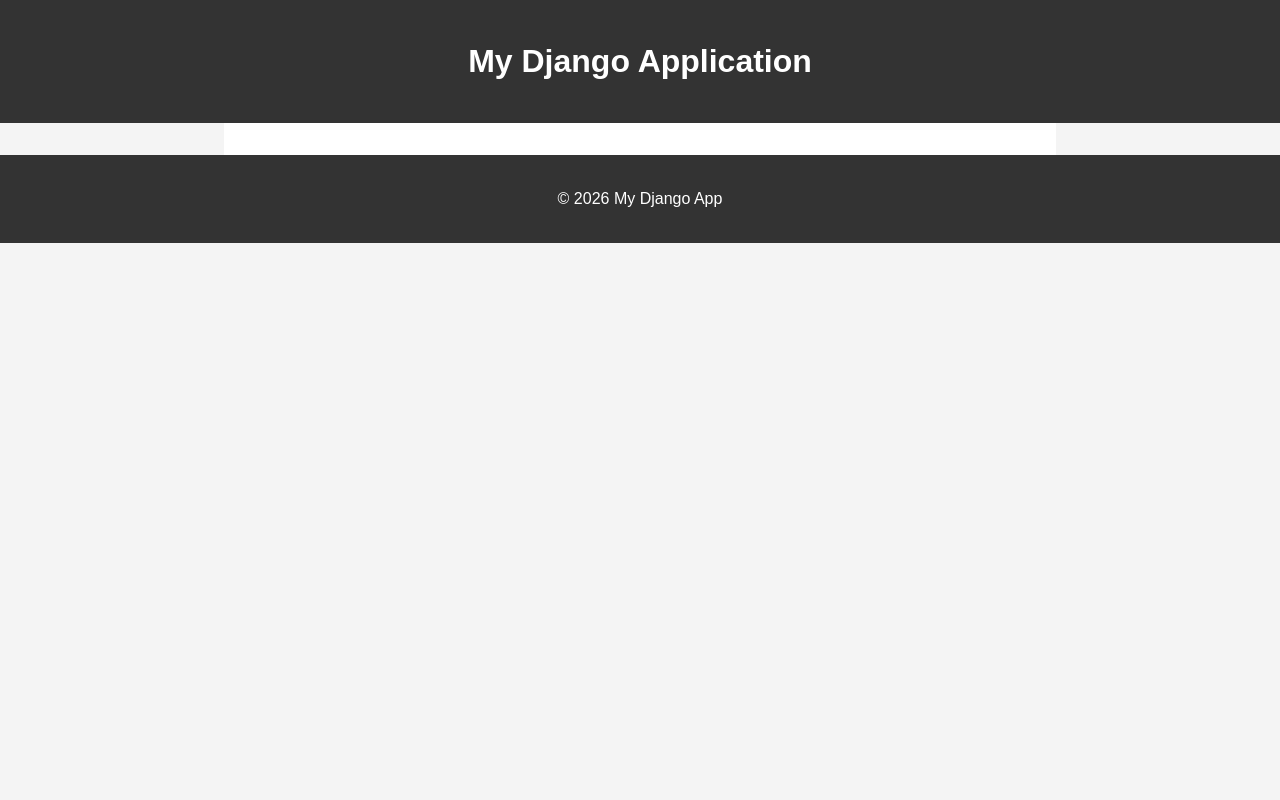
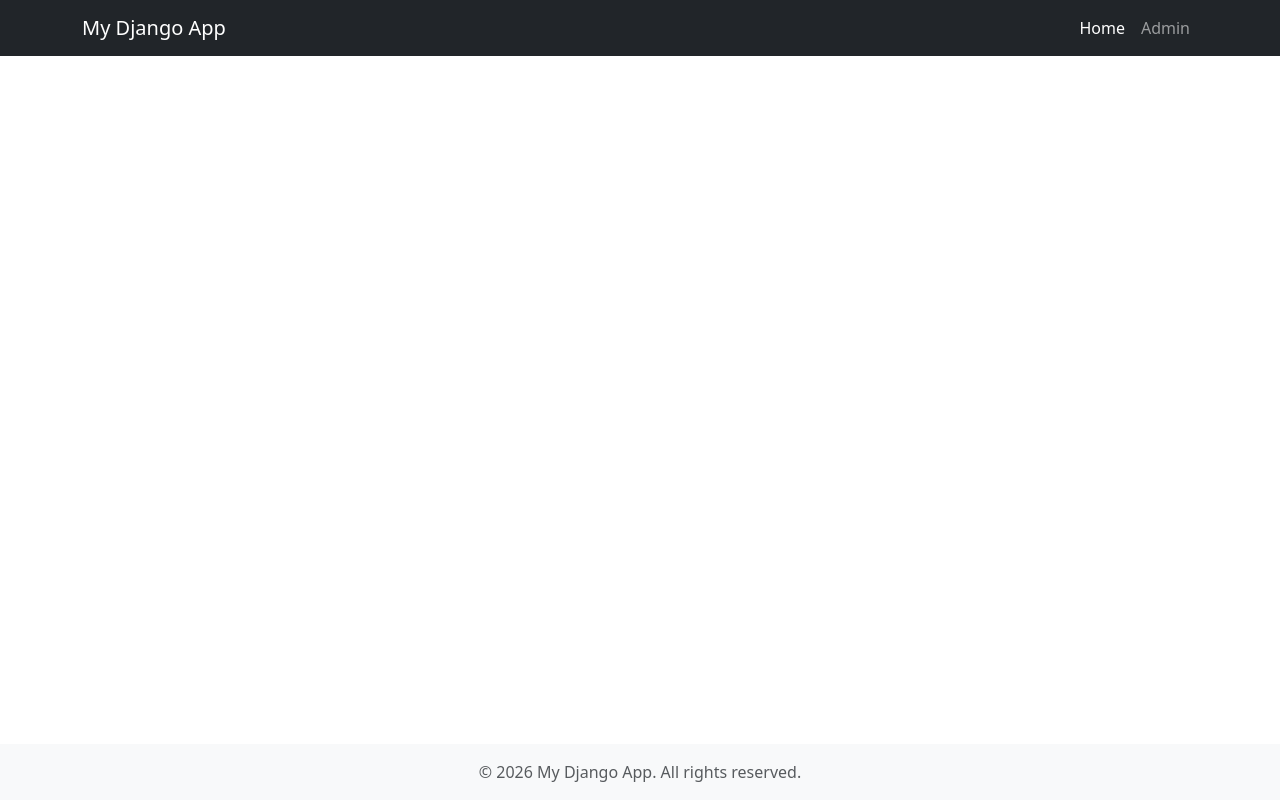
Before and after one commit to lowrybg/django-labs, a Django app: template templates/base.html in a window 1280 px wide. Run offline with Django 5.2, Linux system fonts and the light colour scheme; the template is opened without the code that fills it, so the values that code supplies are empty.

Commit message:
improve frontend

```diff
--- a/templates/base.html
+++ b/templates/base.html
@@ -1,42 +1,66 @@
-<!DOCTYPE html>
+<!doctype html>
 <html lang="en">
   <head>
-    <meta charset="UTF-8">
-    <meta name="viewport" content="width=device-width, initial-scale=1.0">
+    <meta charset="utf-8">
+    <meta name="viewport" content="width=device-width, initial-scale=1">
     <title>{% block title %}My Django App{% endblock %}</title>
+    <link href="https://cdn.jsdelivr.net/npm/bootstrap@5.3.2/dist/css/bootstrap.min.css" rel="stylesheet" integrity="sha384-T3c6CoIi6uLrA9TneNEoa7RxnatzjcDSCmG1MXxSR1GAsXEV/Dwwykc2MPK8M2HN" crossorigin="anonymous">
     <style>
       body {
-            font-family: sans-serif;
-            line-height: 1.5;
-            margin: 0;
-            background-color: #f4f4f4;
-            color: #333;
-        }
-        header, main, footer {
-            padding: 1rem;
-        }
-        header, footer {
-            background-color: #333;
-            color: #fff;
-            text-align: center;
+        display: flex;
+        flex-direction: column;
+        min-height: 100vh;
       }
       main {
-            max-width: 800px;
-            margin: 0 auto;
-            background-color: #fff;
+        flex: 1;
+      }
+      .footer {
+        background-color: #f8f9fa;
+        padding: 1rem 0;
+        margin-top: auto;
       }
     </style>
   </head>
   <body>
-    <header>
-        <h1>My Django Application</h1>
-    </header>
-    <main>
+    <nav class="navbar navbar-expand-lg navbar-dark bg-dark">
+      <div class="container">
+        <a class="navbar-brand" href="/">My Django App</a>
+        <button class="navbar-toggler" type="button" data-bs-toggle="collapse" data-bs-target="#navbarNav" aria-controls="navbarNav" aria-expanded="false" aria-label="Toggle navigation">
+          <span class="navbar-toggler-icon"></span>
+        </button>
+        <div class="collapse navbar-collapse" id="navbarNav">
+          <ul class="navbar-nav ms-auto">
+            <li class="nav-item">
+              <a class="nav-link active" aria-current="page" href="/">Home</a>
+            </li>
+            <li class="nav-item">
+              <a class="nav-link" href="/admin/">Admin</a>
+            </li>
+          </ul>
+        </div>
+      </div>
+    </nav>
+
+    <main class="container my-4">
+      {% if messages %}
+        {% for message in messages %}
+          <div class="alert alert-{{ message.tags }} alert-dismissible fade show" role="alert">
+            {{ message }}
+            <button type="button" class="btn-close" data-bs-dismiss="alert" aria-label="Close"></button>
+          </div>
+        {% endfor %}
+      {% endif %}
+
       {% block content %}
       {% endblock %}
     </main>
-    <footer>
-        <p>&copy; 2026 My Django App</p>
+
+    <footer class="footer text-center text-muted">
+      <div class="container">
+        <p class="mb-0">&copy; 2026 My Django App. All rights reserved.</p>
+      </div>
     </footer>
+
+    <script src="https://cdn.jsdelivr.net/npm/bootstrap@5.3.2/dist/js/bootstrap.bundle.min.js" integrity="sha384-C6RzsynM9kWDrMNeT87bh95OGNyZPhcTNXj1NW7RuBCsyN/o0jlpcV8Qyq46cDfL" crossorigin="anonymous"></script>
   </body>
 </html>
```
Also changed, not shown: templates/index.html (+25 -6 lines). Lines whose indentation alone changed are shown as unchanged.
